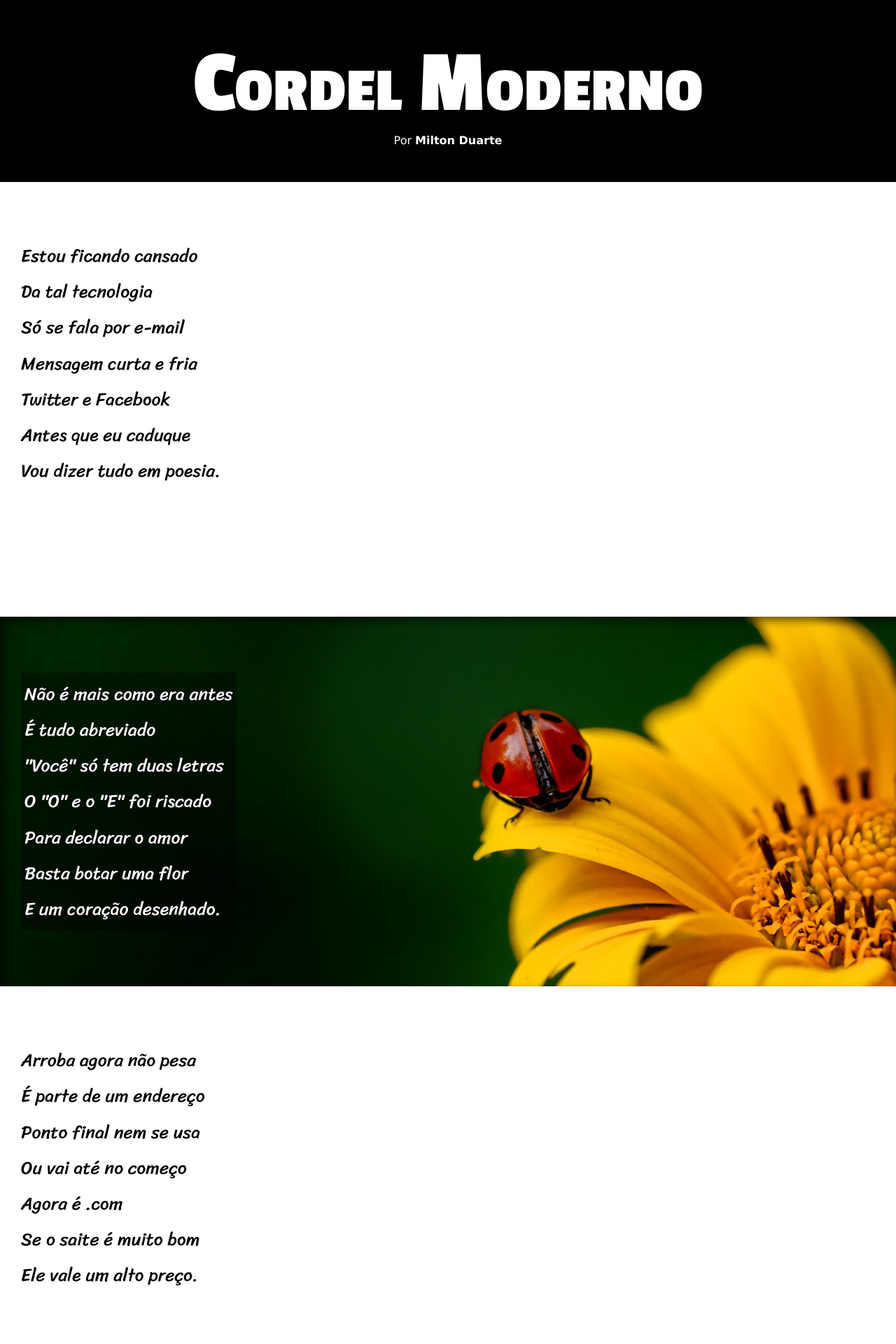
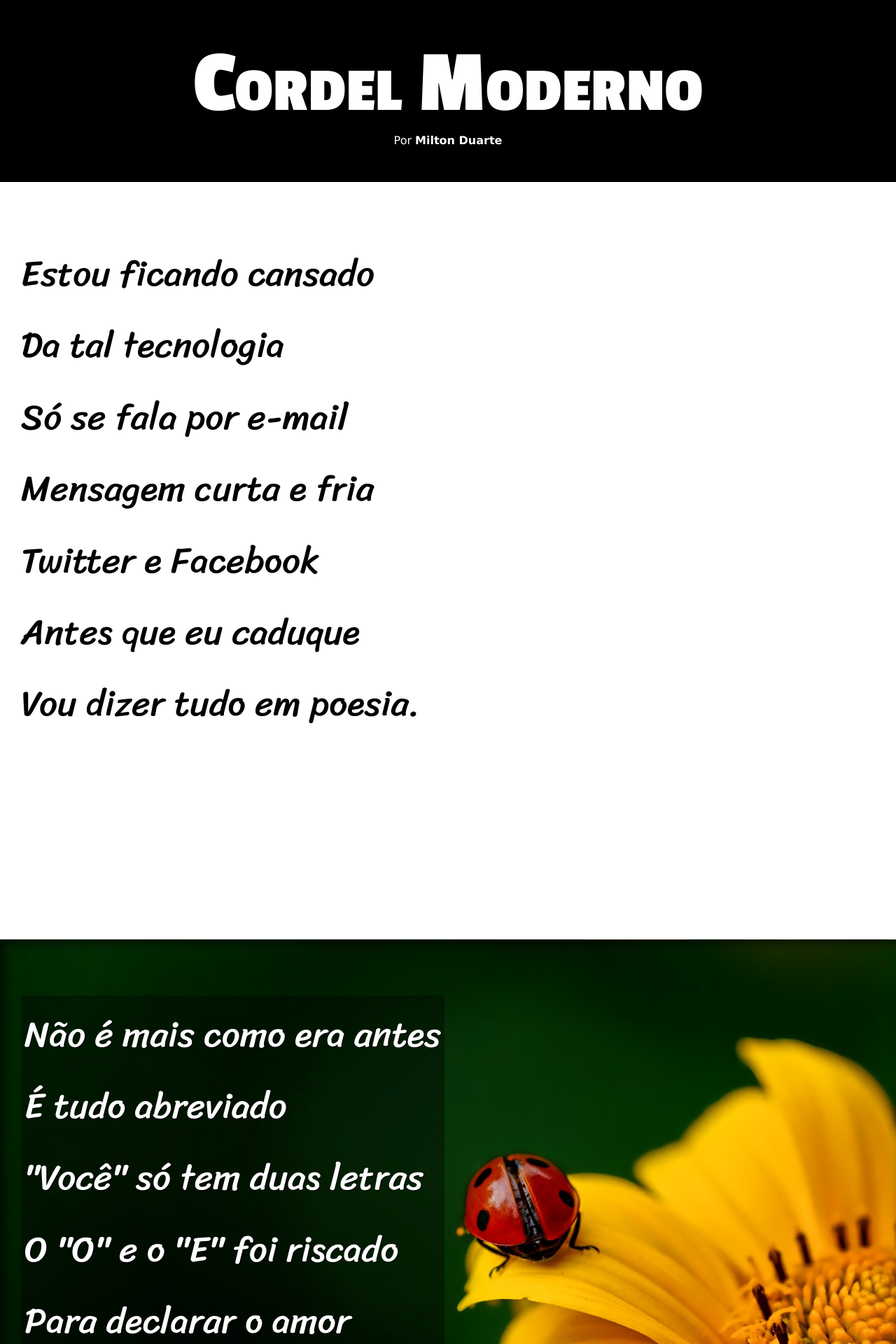
Before and after one commit to vitoriapires07/Projeto-cordel, a PHP site: page / in a window 1280 px wide. Shown: the top 1920 px of the page at 70% size. Run offline with PHP 8.4, Linux system fonts and the light colour scheme.

```diff
--- a/estilo/style.css
+++ b/estilo/style.css
@@ -54,7 +54,7 @@ section {
     padding-left: 30px;
     line-height: 2em;
     font-family: var(--fonte3);
-    font-size: 2vw;
+    font-size: 4vw;
 }
 
 section > p {
```
